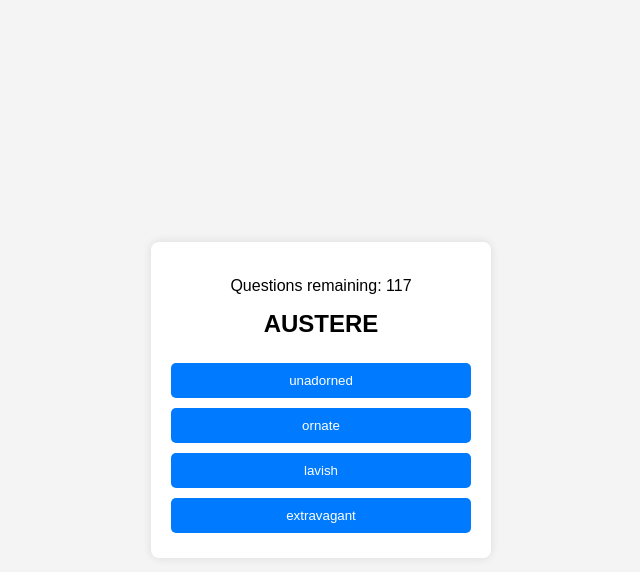
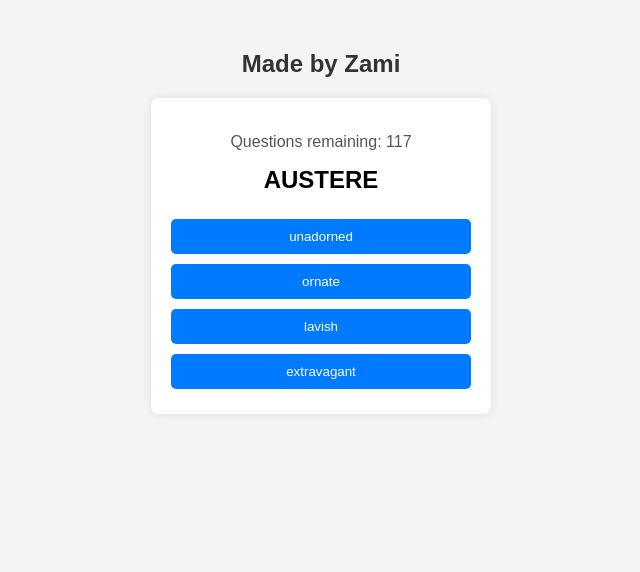
Before and after one commit to pongpung/a-word, a plain HTML site: page index.html in a window 1280 px wide. Shown: the whole page, without its empty margins (319-959 px from the left). Drawn offline with Linux system fonts and the light colour scheme.

Commit message:
Update index.html

```diff
--- a/index.html
+++ b/index.html
@@ -10,10 +10,17 @@
             margin: 0;
             padding: 0;
             display: flex;
-            justify-content: center;
+            flex-direction: column; /* Change to column to stack header and quiz */
             align-items: center;
             height: 100vh;
             background-color: #f4f4f4;
+        }
+        .header {
+            font-size: 24px;
+            margin-top: 50px;
+            margin-bottom: 20px;
+            font-weight: bold;
+            color: #333;
         }
         .quiz-container {
             background: #fff;
@@ -82,9 +89,15 @@
             font-size: 20px;
             font-weight: bold;
         }
+        #remaining {
+            margin-top: 10px;
+            font-size: 16px;
+            color: #555;
+        }
     </style>
 </head>
 <body>
+<div class="header">Made by Zami</div> <!-- Header for attribution -->
 
 <div class="quiz-container">
     <div id="result"></div>
```
